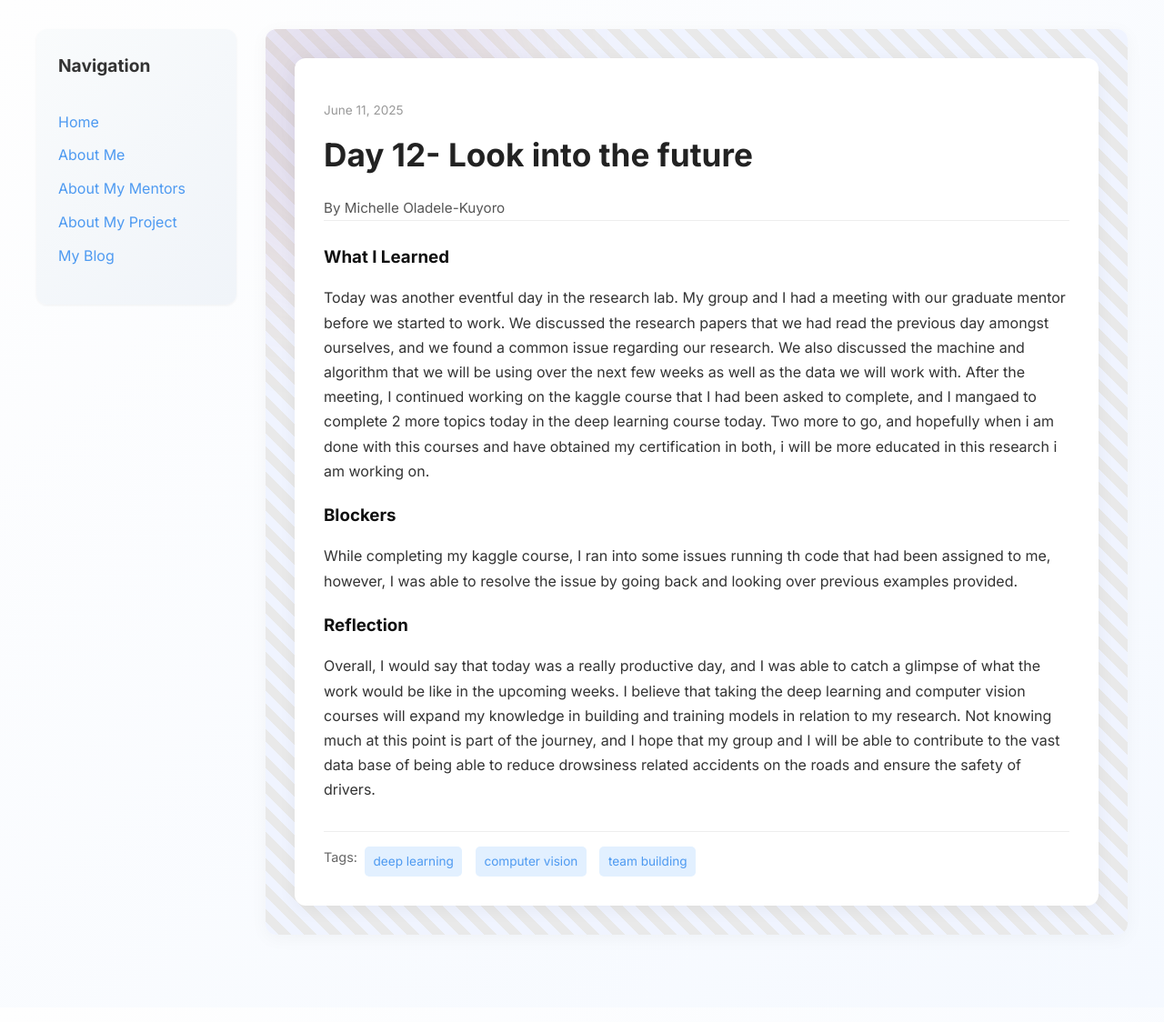
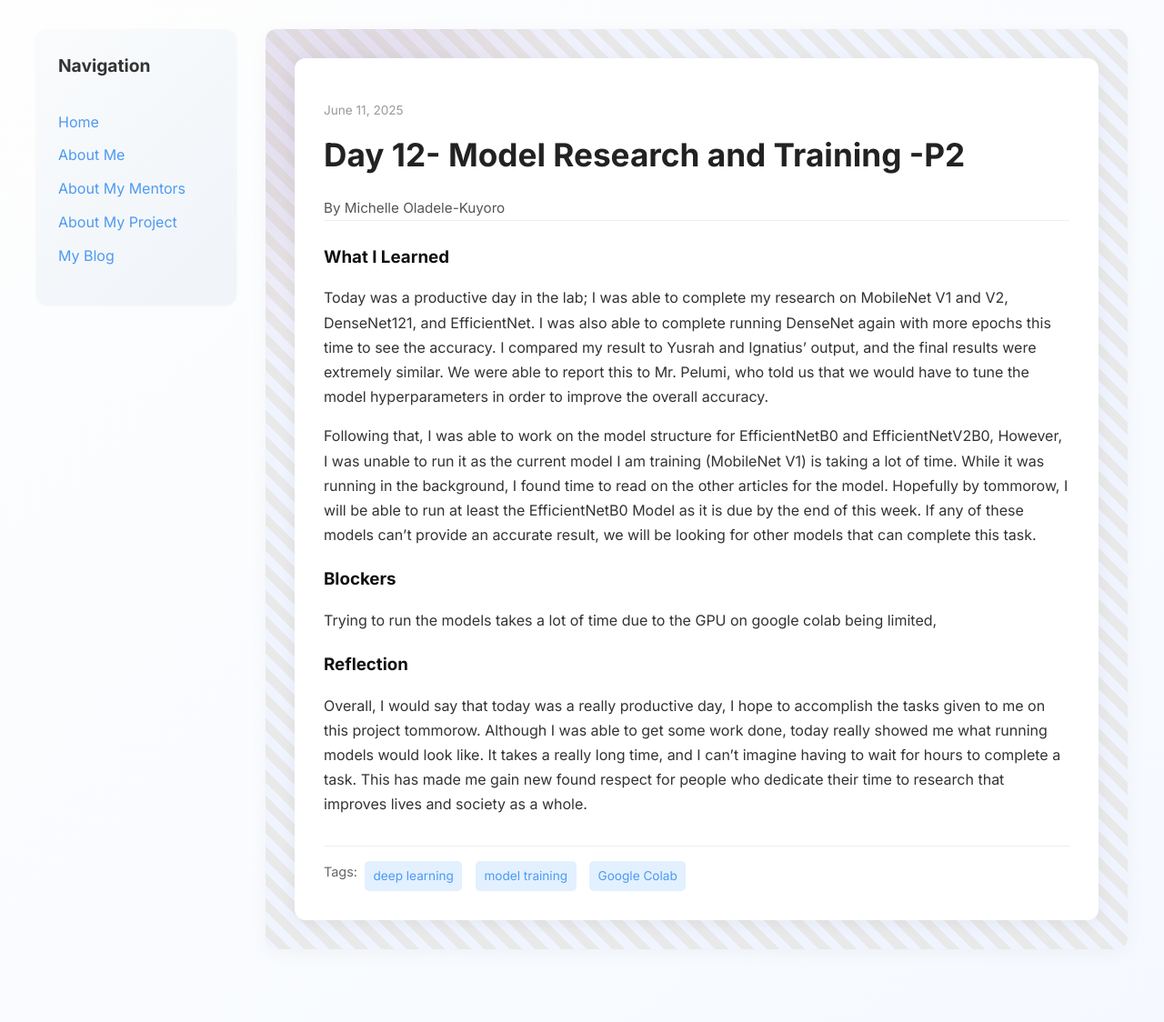
Before and after one commit to Miola585/Miola585.github.io, a Jekyll site: the page built from _posts/2025-06-11-day-12.md, in a window 1280 px wide. Shown: the whole page at 91% size. Built offline with Jekyll 4.4.1, drawn with Linux system fonts in a browser that asks for light colours.

Commit message:
Update 2025-06-11-day-12.md

```diff
--- a/_posts/2025-06-11-day-12.md
+++ b/_posts/2025-06-11-day-12.md
@@ -1,17 +1,19 @@
 ---
 layout: post
-title: "Day 12- Look into the future"
+title: "Day 12- Model Research and Training -P2"
 date: 2025-06-11
 author: Michelle Oladele-Kuyoro
 permalink: /day12.html
-tags: ['deep learning ', 'computer vision', 'team building']
+tags: ['deep learning ', 'model training', 'Google Colab']
 
 what_i_learned: |
-  Today was another eventful day in the research lab. My group and I had a meeting with our graduate mentor before we started to work. We discussed the research papers that we had read the previous day amongst ourselves, and we found a common issue regarding our research. We also discussed the machine and algorithm that we will be using over the next few weeks as well as the data we will work with. After the meeting, I continued working on the kaggle course that I had been asked to complete, and I mangaed to complete 2 more topics today in the deep learning course today. Two more to go, and hopefully when i am done with this courses and have obtained my certification in both, i will be more educated in this research i am working on.
+  Today was a productive day in the lab; I was able to complete my research on MobileNet V1 and V2, DenseNet121, and EfficientNet. I was also able to complete running DenseNet again with more epochs this time to see the accuracy. I compared my result to Yusrah and Ignatius' output, and the final results were extremely similar. We were able to report this to Mr. Pelumi, who told us that we would have to tune the model hyperparameters in order to improve the overall accuracy.
+
+  Following that, I was able to work on the model structure for EfficientNetB0 and EfficientNetV2B0, However, I was unable to run it as the current model I am training (MobileNet V1) is taking a lot of time. While it was running in the background, I found time to read on the other articles for the model. Hopefully by tommorow, I will be able to run at least the EfficientNetB0 Model as it is due by the end of this week. If any of these models can't provide an accurate result, we will be looking for other models that can complete this task.
 
 blockers: |
-  While completing my kaggle course, I ran into some issues running th code that had been assigned to me, however, I was able to resolve the issue by going back and looking over previous examples provided.
+  Trying to run the models takes a lot of time due to the GPU on google colab being limited,
 
 reflection: |
-  Overall, I would say that today was a really productive day, and I was able to catch a glimpse of what the work would be like in the upcoming weeks. I believe that taking the deep learning and computer vision courses will expand my knowledge in building and training models in relation to my research. Not knowing much at this point is part of the journey, and I hope that my group and I will be able to contribute to the vast data base of being able to reduce drowsiness related accidents on the roads and ensure the safety of drivers.
+  Overall, I would say that today was a really productive day, I hope to accomplish the tasks given to me on this project tommorow. Although I was able to get some work done, today really showed me what running models would look like. It takes a really long time, and I can't imagine having to wait for hours to complete a task. This has made me gain new found respect for people who dedicate their time to research that improves lives and society as a whole.
 ---
```
